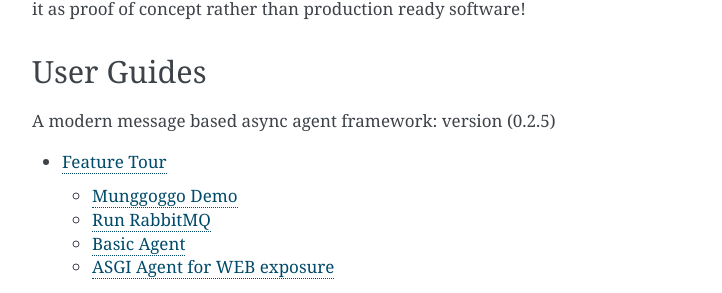
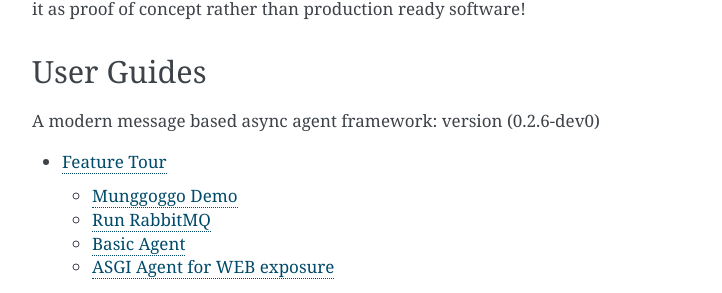
Before and after one commit to sysid/munggoggo, a Sphinx documentation site: the page built from docs/source/index.rst, in a window 1280 px wide and 900 px high, scrolled down 2068 px. Shown: the part 151-444 px from the top of the window, without its empty margins (388-1110 px from the left). Built offline with Sphinx 7.4.7, drawn with Linux system fonts in a browser that asks for light colours.

Commit message:
Bump version: 0.2.5 → 0.2.6-dev0

```diff
--- a/docs/source/index.rst
+++ b/docs/source/index.rst
@@ -109,7 +109,7 @@
 
 User Guides
 -----------
-A modern message based async agent framework: version (0.2.5)
+A modern message based async agent framework: version (0.2.6-dev0)
 
 .. toctree::
    :maxdepth: 2
--- a/munggoggo/__init__.py
+++ b/munggoggo/__init__.py
@@ -1 +1 @@
-VERSION = "0.2.5"
+VERSION = "0.2.6-dev0"
```
Also changed, not shown: .bumpversion.cfg, 1 other file.
